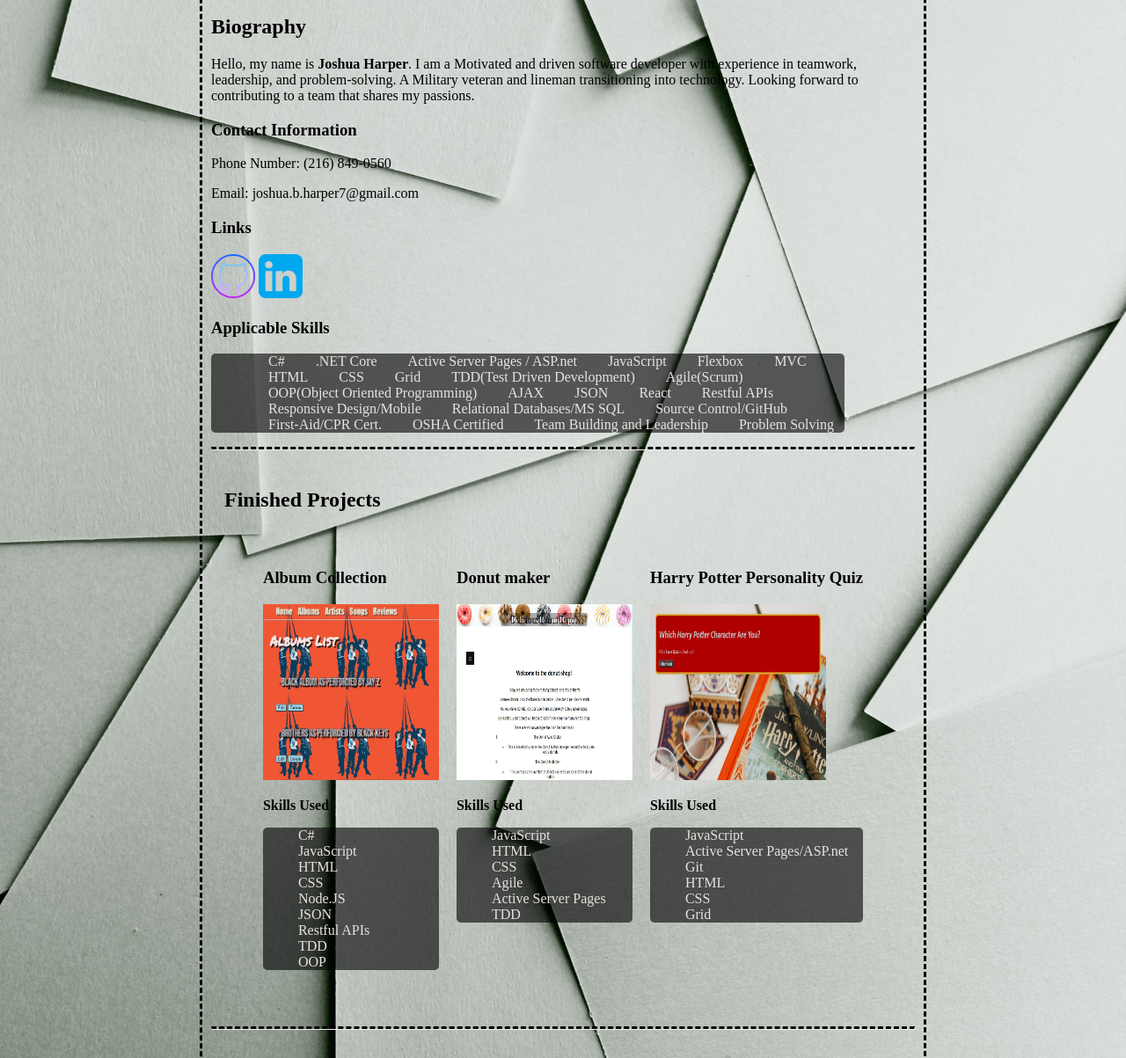
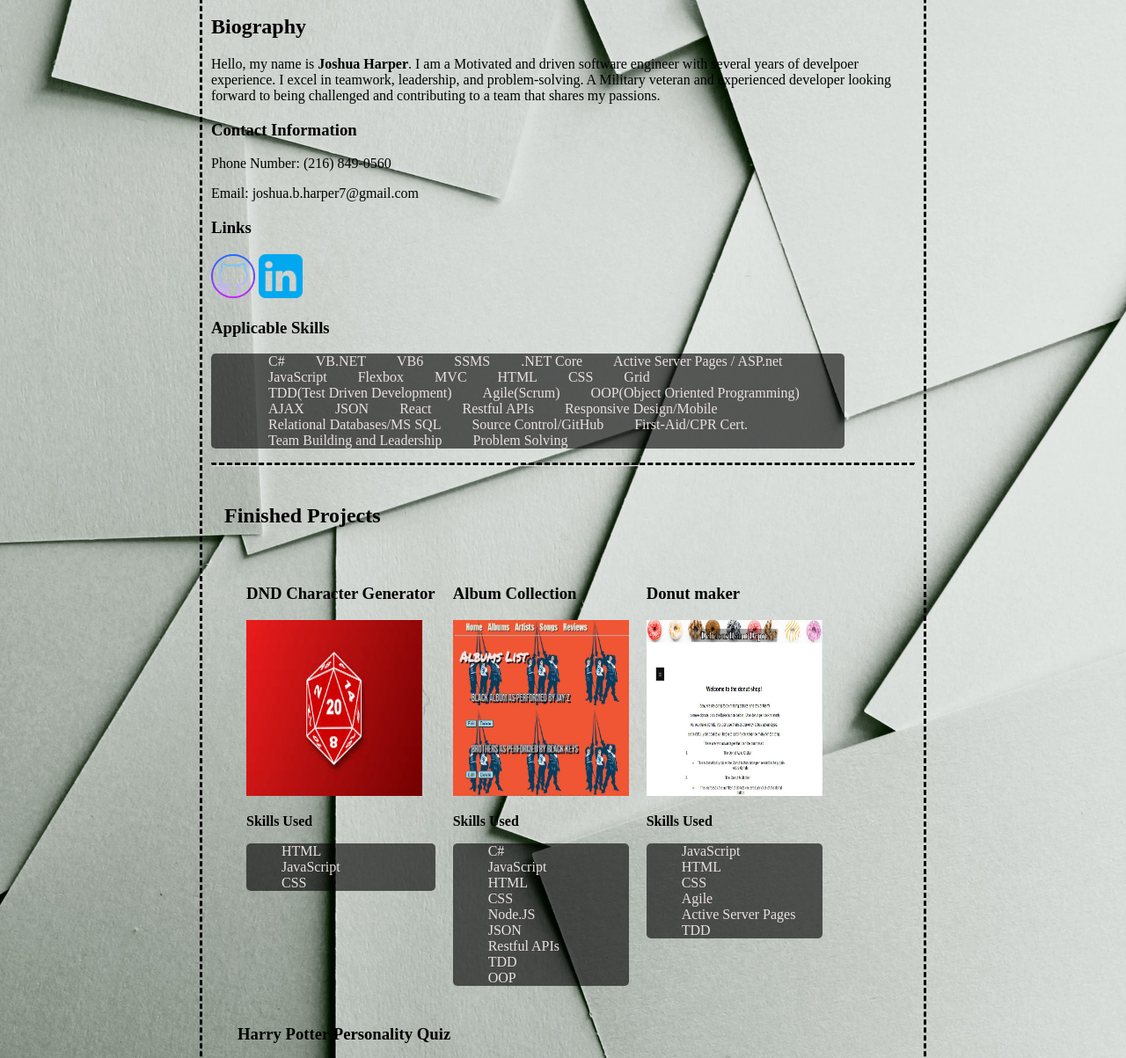
Before and after one commit to joshuabharper7/joshuabharper7.github.io, a plain HTML site: page index.html in a window 1280 px wide. Shown: the part 617-1820 px from the top of the page at 88% size. Drawn offline with Linux system fonts and the light colour scheme.

Commit message:
Added new article

```diff
--- a/index.html
+++ b/index.html
@@ -30,10 +30,9 @@
 
     <section class="about" id="about">
         <h2>Biography</h2>
-        <p>Hello, my name is <strong>Joshua Harper</strong>. I am a Motivated and driven software developer with experience
-            in teamwork, leadership, and problem-solving. A Military
-            veteran and lineman transitioning into technology.
-            Looking forward to contributing to a team that shares my
+        <p>Hello, my name is <strong>Joshua Harper</strong>. I am a Motivated and driven software engineer with several years of develpoer experience.
+            I excel in teamwork, leadership, and problem-solving. A Military
+            veteran and experienced developer looking forward to being challenged and contributing to a team that shares my
             passions.
         </p>
         <h3>Contact Information</h3>
@@ -48,6 +47,9 @@
         <section class="skills">
             <ul id="ulSkills">
                 <li>C#</li>
+                <li>VB.NET</li>
+                <li>VB6</li>
+                <li>SSMS</li>
                 <li>.NET Core</li>
                 <li>Active Server Pages / ASP.net</li>
                 <li>JavaScript</li>
@@ -67,7 +69,6 @@
                 <li>Relational Databases/MS SQL</li>
                 <li>Source Control/GitHub</li>
                 <li>First-Aid/CPR Cert.</li>
-                <li>OSHA Certified</li>
                 <li>Team Building and Leadership</li>
                 <li>Problem Solving </li>
             </ul>
@@ -77,6 +78,17 @@
             <h2>Finished Projects</h2>
             <article class="currentprojects">
                 <article class="Project1">
+                    <h3><a href="https://github.com/joshuabharper7/DndCharacterGenerator" target="_blank">DND Character Generator</a></h3>
+
+                    <img src="./images/Dice image.png" height="200px" width="200px" />
+                    <p><strong>Skills Used</strong></p>
+                    <ul id="ulSkills">
+                        <li>HTML</li>
+                        <li>JavaScript</li>
+                        <li>CSS</li>
+                    </ul>
+                </article>
+                <article class="Project2">
                     <h3><a href="https://github.com/joshuabharper7/AlbumCollection" target="_blank">Album Collection</a></h3>
 
                     <img src="./images/AlbumCollectionImage.JPG" height="200px" width="200px" />
@@ -93,7 +105,7 @@
                         <li>OOP</li>
                     </ul>
                 </article>
-                <article class="Project2">
+                <article class="Project3">
                     <h3><a href="https://github.com/joshuabharper7/DonutMaker" target="_blank">Donut maker</a></h3>
                     <a href=""></a>
                     <img src="./images/DonutMakerImage.JPG" height="200px" width="200px" />
@@ -107,7 +119,7 @@
                         <li>TDD</li>
                     </ul>
                 </article>
-                <article class="Project3">
+                <article class="Project4">
                     <h3><a href="https://github.com/joshuabharper7/PersonalityQuiz-HarryPotter" target="_blank">Harry Potter Personality Quiz</a></h3>
                     <a href=""></a>
                     <img src="./images/PersonalityQuizImage.JPG" height="200px" width="200px" />
```
Also changed, not shown: images/Dice image.png (added).
